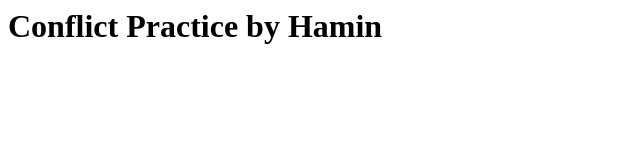
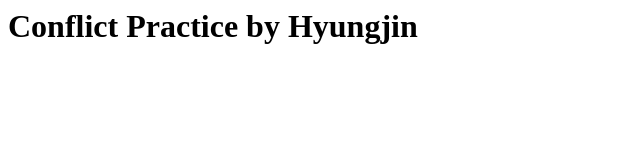
Before and after one commit to haminee01/git-test, a plain HTML site: page git_test/index.html in a window 1280 px wide. Shown: the whole page, without its empty margins (0-640 px from the left). Drawn offline with Linux system fonts and the light colour scheme.

Commit message:
Conflict Practice by Hyungjin

```diff
--- a/git_test/index.html
+++ b/git_test/index.html
@@ -1,5 +1,5 @@
 <html>
   <body>
-    <h1>Conflict Practice by Hamin</h1>
+    <h1>Conflict Practice by Hyungjin</h1>
   </body>
 </html>
```
